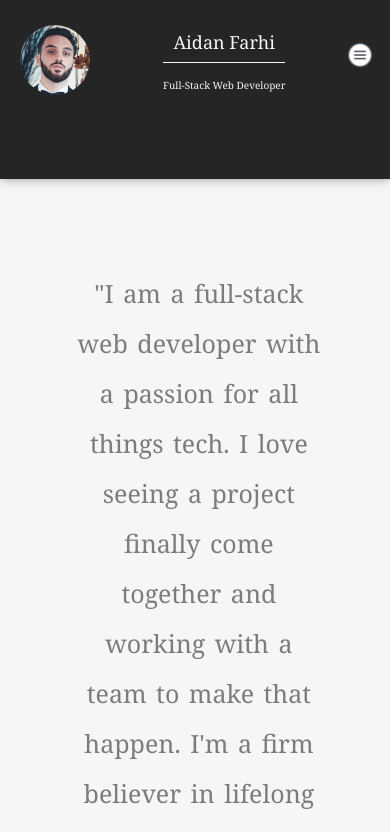
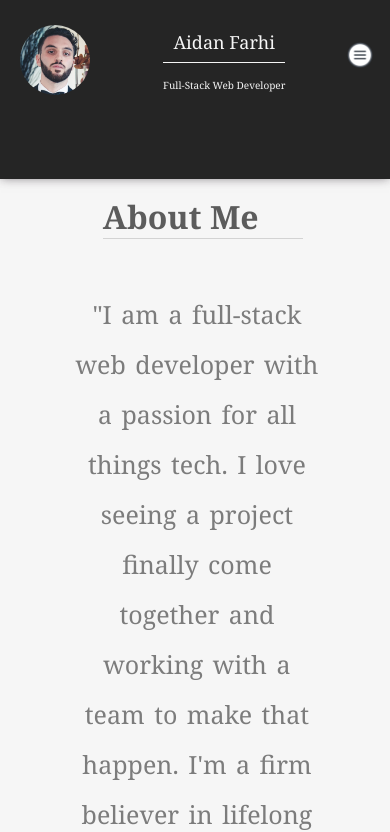
Before and after one commit to AidanFarhi/portfolio, a React (Create React App) app: page /about in a window 390 px wide. Shown: the top 832 px of the page. Built offline with nearby package versions, Linux system fonts and the light colour scheme.

Commit message:
more mobile responsive css

```diff
--- a/src/NavBar.js
+++ b/src/NavBar.js
@@ -50,7 +50,7 @@ function NavBar() {
                 <div id='contact-div'>
                     <h3 id='contact-header'>Contact</h3>
                     <p><a href='mailto:aidanmcfarhi@gmail.com' target='_blank' rel="noopener noreferrer">aidanmcfarhi@gmail.com</a></p>
-                    <p>718-419-0795</p>
+                    <p>646-500-1595</p>
                 </div>
             </div>
 
--- a/src/styles/NavBar.css
+++ b/src/styles/NavBar.css
@@ -119,25 +119,35 @@ input {
     box-shadow: 0px 0px 10px -1px rgba(110,104,110,0.87);
     }
 
+    #resume-header {
+        margin-top: 50%;
+        text-align: center;
+    }
+
     #resume {
-        margin-top: 50%;
+        margin-top: 5%;
         margin-right: 18%;
         font-size: 0.5rem;
         width: 65%;
     }
 
+    #about-me-header {
+        margin-top: 50%;
+        width: 200px;
+    }
+
     #about-me-div {
-        margin-top: 40%;
-        margin-right: 18%;
+        margin-top: 1%;
+        margin-right: 19%;
         font-size: 0.2rem;
         width: 65%;
     }
 
     #project-header {
+        margin-top: 50%;
     }
 
     .project-item {
-        margin-top: 40%;
         margin-right: 18%;
         font-size: 0.2rem;
         width: 65%;
```
